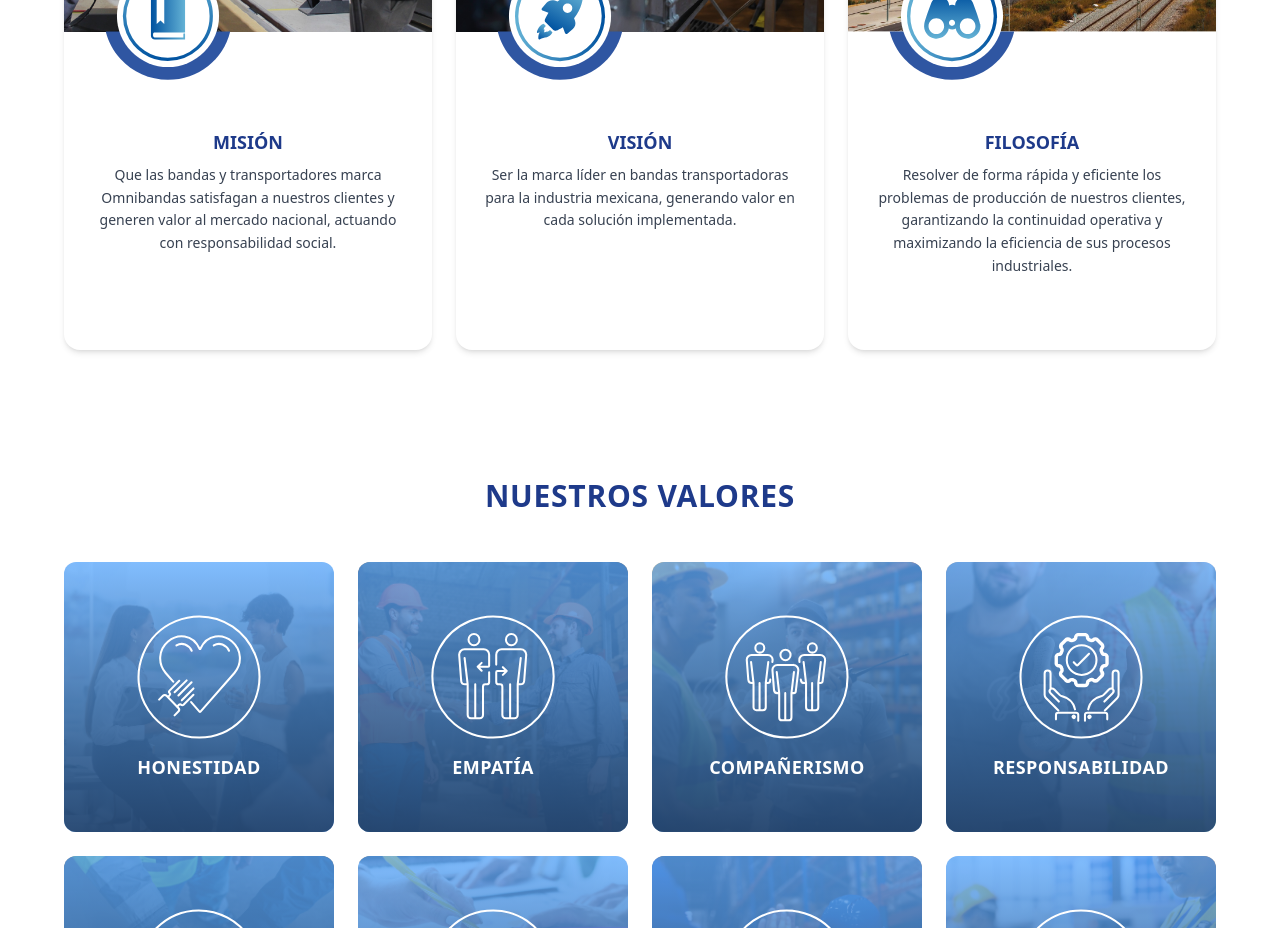
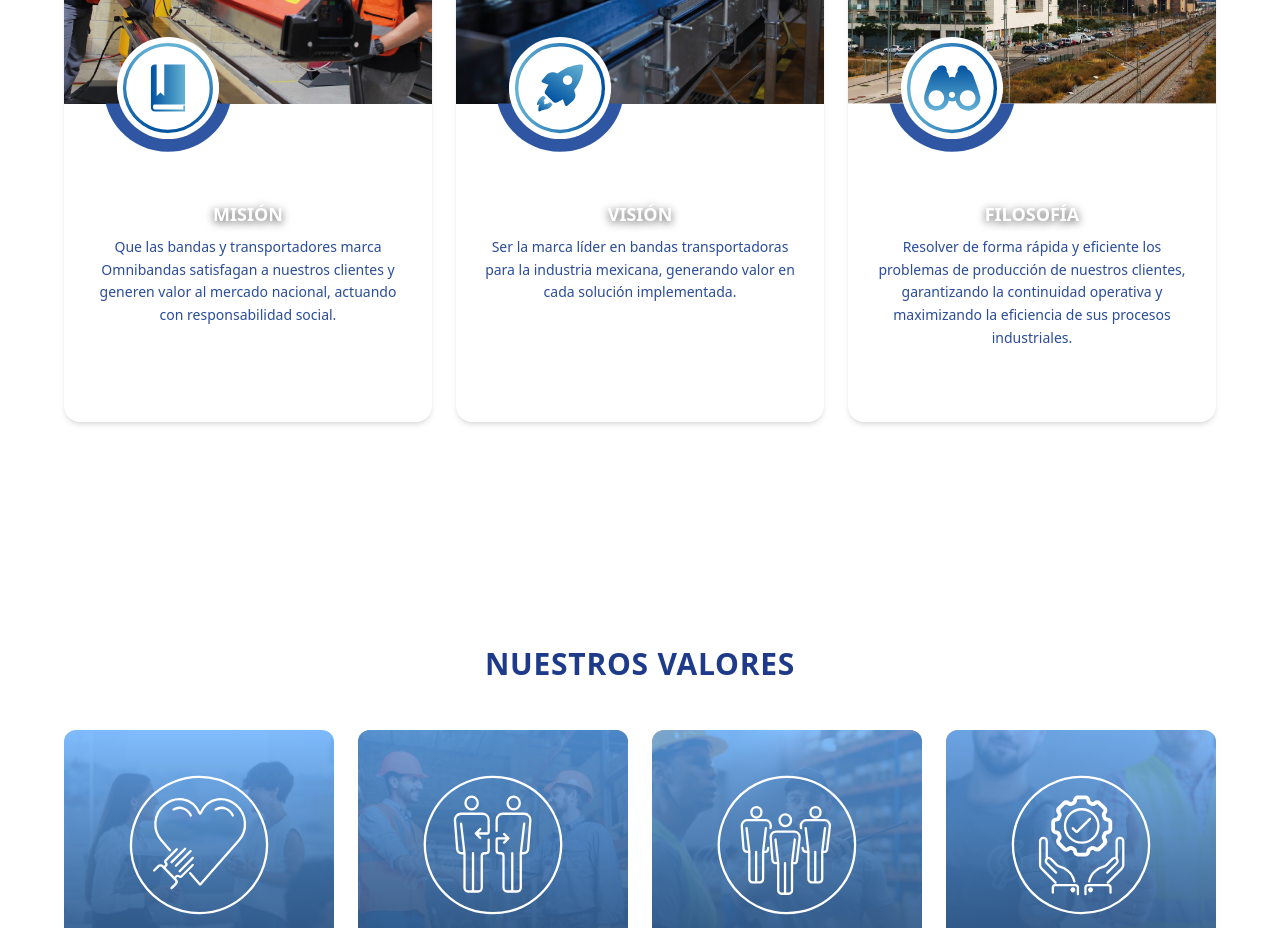
Before and after one commit to Bernabe-Fernandez/pagina_obs, a React (Vite) app: page /nosotros in a window 1280 px wide. Shown: the part 3100-4028 px from the top of the page. Built offline with nearby package versions, Linux system fonts and the light colour scheme.

Commit message:
se ajustaron cambios en compromiso

```diff
--- a/src/components/Home/Nosotros.tsx
+++ b/src/components/Home/Nosotros.tsx
@@ -1,8 +1,15 @@
+
 import { Link } from "react-router-dom";
 
 export default function Nosotros() {
     return (
-        <div className="flex flex-col justify-center items-center max-w-5xl mx-auto sm:mx-32 lg:mx-64 px-4 sm:px-6 lg:px-8 my-16 md:my-20">
+      <section className="
+  flex flex-col justify-center items-center
+  max-w-5xl mx-auto
+  px-4 sm:px-6 lg:px-8
+  my-16 md:my-20 lg:my-24
+">
+
 
             {/* IMAGEN */}
             <div className="w-full h-[250px] sm:h-[350px] md:h-[450px] overflow-hidden rounded-2xl shadow-lg">
@@ -41,6 +48,6 @@ export default function Nosotros() {
                 </Link>
             </div>
 
-        </div>
+        </section>
     )
 }
--- a/src/components/Nosotros/Compromiso.tsx
+++ b/src/components/Nosotros/Compromiso.tsx
@@ -57,6 +57,7 @@ export default function Compromiso() {
 
               {/* ICONO FLOTANTE */}
               <div className="absolute left-6 -bottom-16 w-40 h-40 z-20">
+
                <img
                  src={item.icon}
                  alt="icono"
@@ -67,20 +68,19 @@ export default function Compromiso() {
 
               {/* Texto */}
               <div className="text-center px-6 pt-24 pb-8">
-                <h3 className="text-lg font-semibold text-blue-900 mb-2">
+
+                <h3 className="text-lg font-bold text-white drop-shadow-[0_2px_4px_rgba(0,0,0,0.7)] mb-2">
                   {item.title}
-                </h3>
+                   </h3>
 
-                <p className="text-gray-700 leading-relaxed text-sm">
-                  {item.text}
-                </p>
-              </div>
-
+               <p className="text-[#2A4C9A] leading-relaxed text-sm">
+                 {item.text}
+                  </p>
+            </div>
             </div>
           ))}
         </div>
-
       </div>
     </section>
-  )
+  );
 }
--- a/src/components/Nosotros/Valores.tsx
+++ b/src/components/Nosotros/Valores.tsx
@@ -33,7 +33,8 @@ export default function Valores() {
   ];
 
   return (
-  <section className="w-full bg-white py-16 px-6">
+  <section className="w-full bg-white py-16 px-6 mt-24">
+
     <div className="max-w-6xl mx-auto">
 
       <h2 className="text-center text-3xl font-bold text-blue-900 tracking-wide">
@@ -67,7 +68,7 @@ export default function Valores() {
 
             {/* Ícono grande + título */}
             <div className="absolute inset-0 flex flex-col items-center justify-center gap-3 transition-opacity duration-300 group-hover:opacity-0">
-              <img src={item.icon} alt={item.title} className="w-32 h-32" />
+              <img src={item.icon} alt={item.title} className="w-36 h-36" />
               <h3 className="text-white text-lg font-semibold tracking-wide text-center">
                 {item.title}
               </h3>
--- a/src/views/pages/NosotrosPage.tsx
+++ b/src/views/pages/NosotrosPage.tsx
@@ -15,7 +15,7 @@ export default function NosotrosPage() {
     usePageTitle('Nosotros');
 
   return (
-    <div>
+    <div className="mt-32">
       <Experiencia/>
       <Servicios/>
       <Compromiso/>
```
